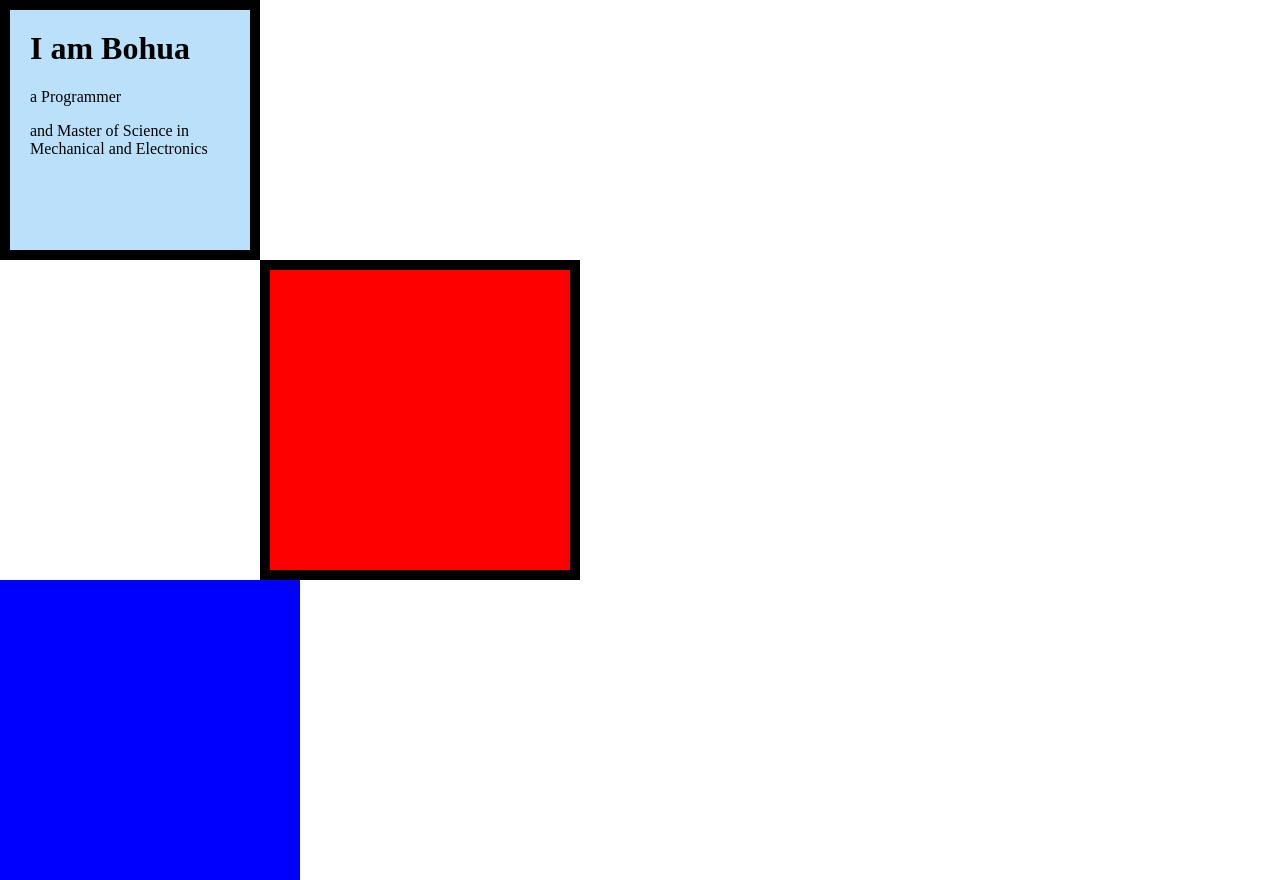
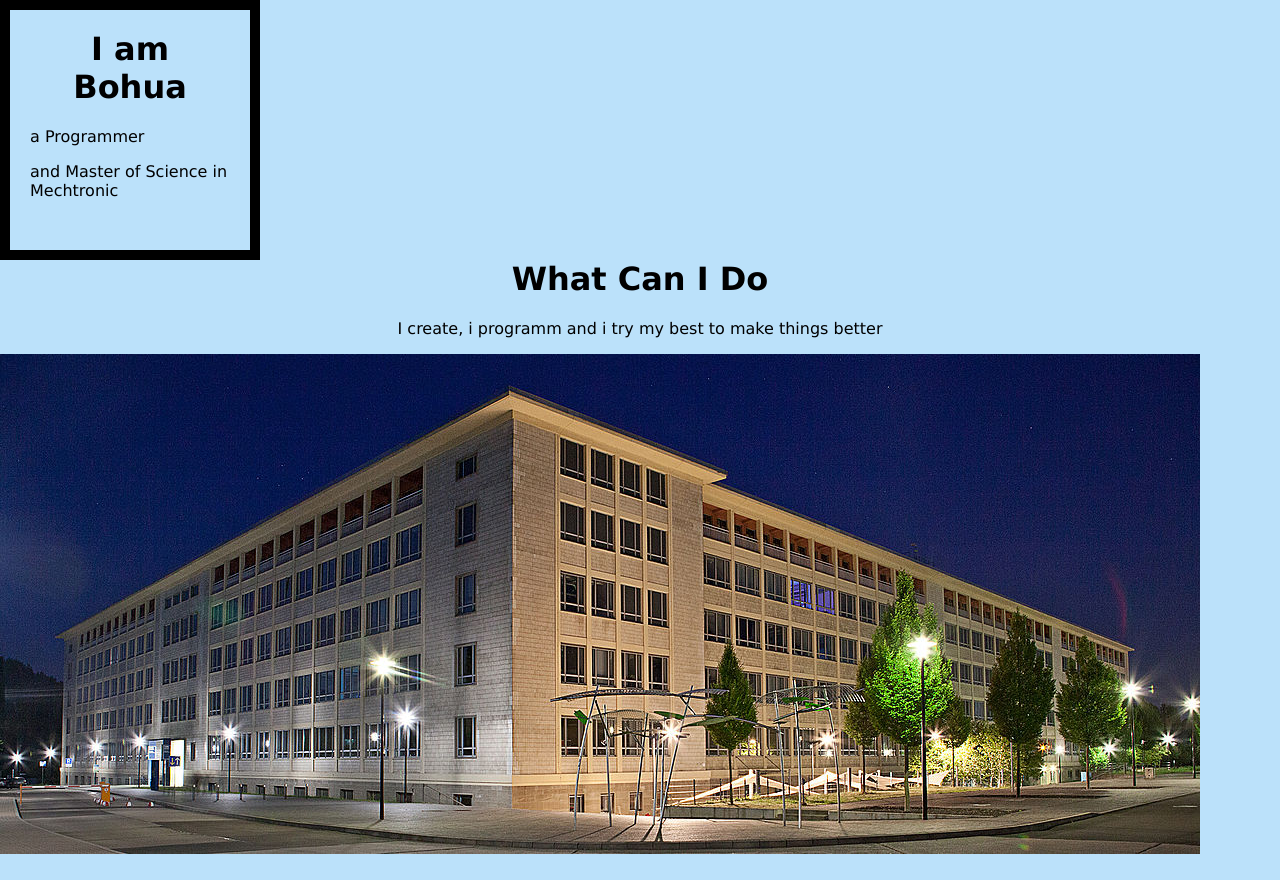
Before and after one commit to byronsheng/lebenslauf, a plain HTML site: page newModul.html in a window 1280 px wide. After the commit the page ends 858 px from the top, so only its background shows below. Drawn offline with Linux system fonts and the light colour scheme.

Commit message:
added picture of Uni in my page

```diff
--- a/css/master.css
+++ b/css/master.css
@@ -19,13 +19,20 @@
   width: 300px;
   height: 300px;
   border: 10px;
+  margin-left: 580px;
 }
 
+.center{
+  text-align: center;
+}
 h1{
   margin-top: 0;
+  text-align: center;
   /*margin-bottom: 0;*/
 }
 
 body{
   margin: 0;
+  background-color: #bbe1fa;
+  font-family: verdana, sans-serif;
 }
--- a/newModul.html
+++ b/newModul.html
@@ -12,15 +12,16 @@
   <div class="top">
     <h1>I am Bohua</h1>
     <p>a Programmer</p>
-    <p>and Master of Science in Mechanical and Electronics</p>
+    <p>and Master of Science in Mechtronic</p>
   </div>
+  <div class="">
 
-  <div class="mittle">
+    <h1><strong>What Can I Do</strong></h1>
+    <p class="center">I create, i programm and i try my best to make things better</p>
 
   </div>
-
-  <div class="buttom">
-
+  <div class="">
+    <img src="hsMerseburg.jpg" alt="die Hochschule Merseburg">
   </div>
 
 </body>
```
Also changed, not shown: hsMerseburg.jpg (added).
